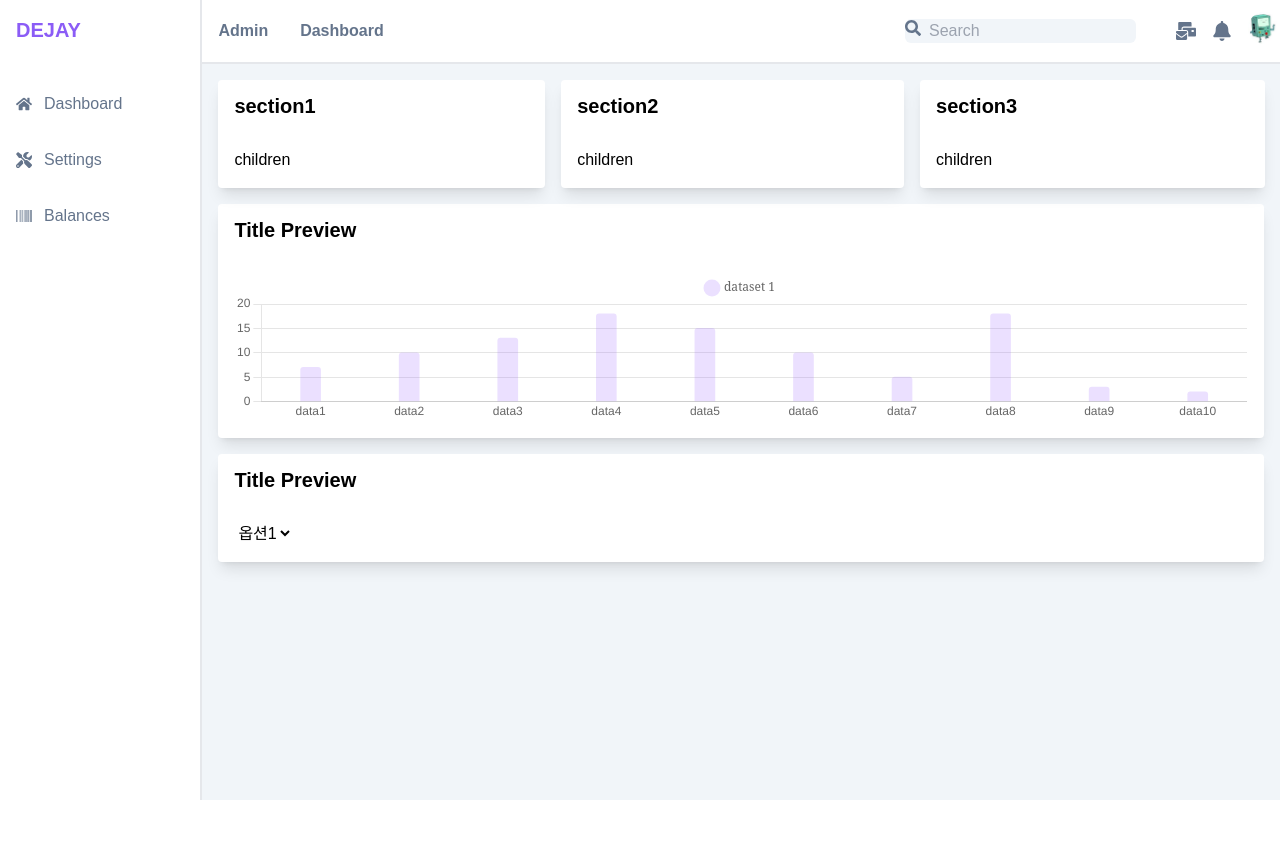
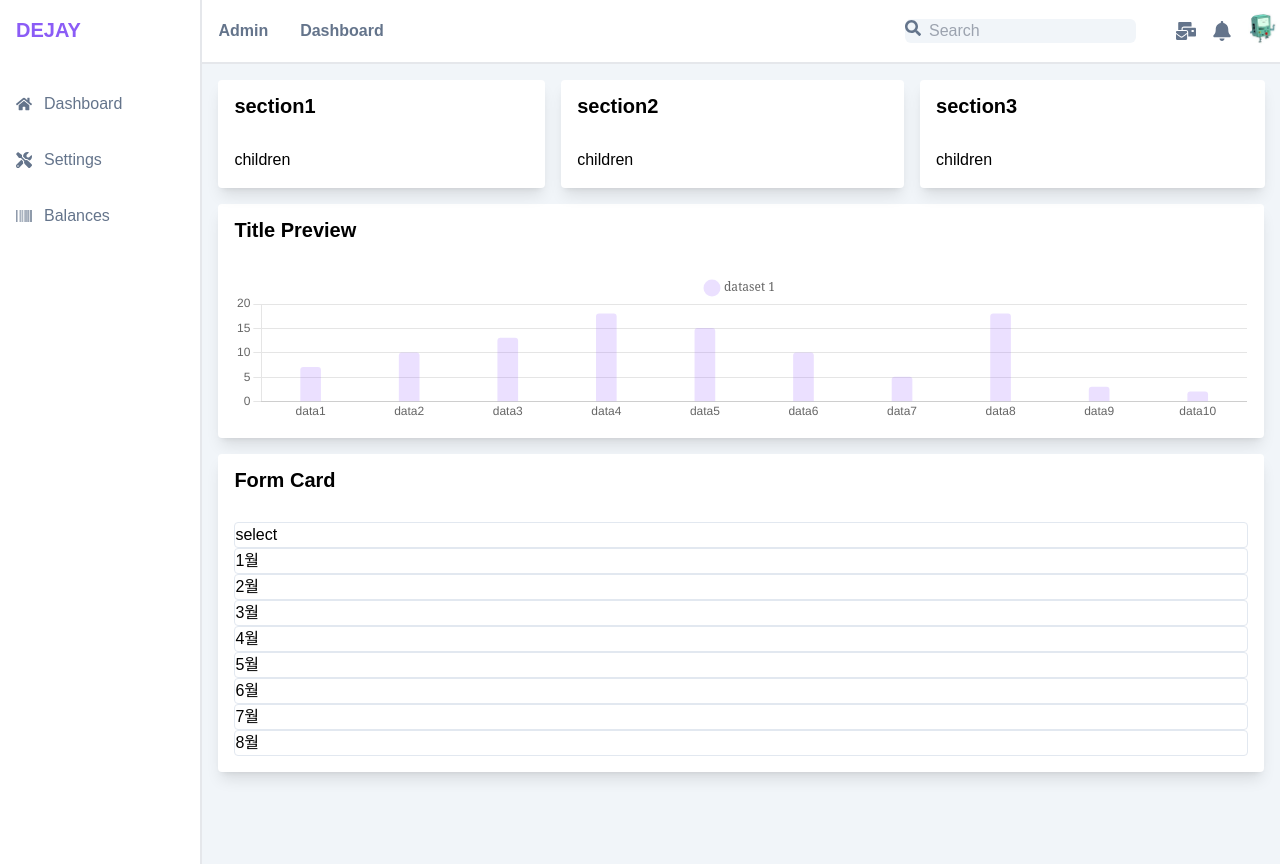
Before and after one commit to softBUD/admin-page-sample, a Next.js app: page /dashboard in a window 1280 px wide. Before the commit the page ends 800 px from the top, so only its background shows below. Built offline with nearby package versions, Linux system fonts and the light colour scheme.

Commit message:
selectbox 컴포넌트 작업중

```diff
--- a/app/admin/page.tsx
+++ b/app/admin/page.tsx
@@ -1,5 +1,5 @@
 import React from "react";
-import Header from "@/components/header";
+import Header from "@/components/navigation/header";
 import Navbar from "@/components/navbar";
 
 export default function admin() {
--- a/app/dashboard/page.tsx
+++ b/app/dashboard/page.tsx
@@ -1,9 +1,21 @@
 import Card from "@/components/cards/card";
 import BarChartCard from "@/components/charts/bar-chart-card";
+import Select from "@/components/input/select";
 
 export default function dashboard() {
+  const selectOptions = [
+    { value: "January", name: "1월" },
+    { value: "February", name: "2월" },
+    { value: "March", name: "3월" },
+    { value: "April", name: "4월" },
+    { value: "May", name: "5월" },
+    { value: "June", name: "6월" },
+    { value: "July", name: "7월" },
+    { value: "August", name: "8월" },
+  ];
+
   return (
-    <div className="w-full h-full">
+    <div className="w-full h-screen">
       <div className="flex flex-row">
         <section className="pt-4 pl-4 pr-4 pb-4 min-w-[33.3%]">
           <Card title="section1">children</Card>
@@ -21,12 +33,8 @@ export default function dashboard() {
         </Card>
       </section>
       <section className="pl-4 pr-4">
-        <Card title="Title Preview">
-          <select>
-            <option>옵션1</option>
-            <option>옵션2</option>
-            <option>옵션3</option>
-          </select>
+        <Card title="Form Card">
+          <Select options={selectOptions} />
         </Card>
       </section>
     </div>
--- a/app/layout.tsx
+++ b/app/layout.tsx
@@ -1,6 +1,6 @@
 import "./globals.css";
-import Header from "@/components/header";
-import Navbar from "@/components/navbar";
+import Header from "@/components/navigation/header";
+import Navbar from "@/components/navigation/navbar";
 import { Inter } from "next/font/google";
 
 const inter = Inter({ subsets: ["latin"] });
@@ -18,11 +18,11 @@ export default function RootLayout({
   return (
     <html lang="en">
       <body className={inter.className}>
-        <div className="flex flex-row h-screen bg-slate-100">
+        <div className="flex flex-row bg-slate-100">
           <Navbar />
           <div className="flex flex-col w-screen">
             <Header />
-            <div className="">{children}</div>
+            <div className="h-screen">{children}</div>
           </div>
         </div>
       </body>
--- a/components/input/select.tsx
+++ b/components/input/select.tsx
@@ -1,16 +1,84 @@
-import React from "react";
+"use client";
+import React, {
+  MouseEventHandler,
+  forwardRef,
+  useEffect,
+  useRef,
+  useState,
+} from "react";
 
+// selectLabel: 박스와 같이 표시할 소제목
+// defaultValue: 랜더링시 기본값
 interface SelectProps {
-  name: string;
-  form?: string;
+  selectLabel?: string;
+  defaultValue?: string;
+  options: SelectOptions[];
 }
 
-export default function Select({ name, form }: SelectProps) {
+// value: 해당 옵션이 가진 값
+// name: 사용자에게 보여줄 옵션 명
+type SelectOptions = {
+  value: string | number;
+  name: string;
+};
+
+interface OptionBoxProps {
+  onClick: MouseEventHandler;
+  value: string;
+}
+
+const OptionsHeader = ({ onClick, value }: OptionBoxProps) => {
   return (
-    <select name={name} form={form}>
-      <option>옵션1</option>
-      <option>옵션2</option>
-      <option>옵션3</option>
-    </select>
+    <li
+      onClick={onClick}
+      className="border-solid border border-slate-200 rounded"
+    >
+      {value}
+    </li>
+  );
+};
+
+const OptionsDropDown = ({ onClick, value }: OptionBoxProps) => {
+  return (
+    <li
+      onClick={onClick}
+      className="border-solid border border-slate-200 rounded"
+    >
+      {value}
+    </li>
+  );
+};
+
+export default function Select({
+  options,
+  selectLabel,
+  defaultValue,
+}: SelectProps) {
+  const [selectedValue, setSelectedValue] = useState<SelectOptions>({
+    name: "select",
+    value: "none-select",
+  });
+
+  const selectClicked = (value: SelectOptions) => {
+    setSelectedValue(value);
+  };
+
+  return (
+    <div className="w-full flex">
+      {selectLabel && <div className="min-w-fit mr-4">{selectLabel}</div>}
+      <ul id="select-box" className="flex w-full flex-col">
+        <OptionsHeader
+          onClick={() => console.log(selectedValue)}
+          value={selectedValue.name}
+        />
+        {options.map((item) => (
+          <OptionsDropDown
+            key={item.value}
+            value={item.name}
+            onClick={() => selectClicked(item)}
+          />
+        ))}
+      </ul>
+    </div>
   );
 }
--- a/components/navbar.tsx
+++ b/components/navigation/navbar.tsx
@@ -3,7 +3,7 @@ import { FaHome } from "react-icons/fa";
 import { FaTools } from "react-icons/fa";
 import { FaBarcode } from "react-icons/fa";
 import Link from "next/link";
-import BarChartCard from "./charts/bar-chart-card";
+import BarChartCard from "../charts/bar-chart-card";
 
 export default function Navbar() {
   // type: 선언적 확장 불가능, nav에 입력된 메뉴의 데이터는 정적 타입으로만 사용한다.
@@ -41,7 +41,7 @@ export default function Navbar() {
 
   return (
     <>
-      <nav className="relative left-0 top-0 z-[1035] h-full w-60 min-w-[200px]  bg-white border-r-2">
+      <nav className="relative left-0 top-0 z-[1035] w-60 min-w-[200px]  bg-white border-r-2">
         <h1
           id="side-bar-title"
           className="text-violet-500 ml-4 text-xl font-semibold mt-4 mb-1"
```
Also changed, not shown: components/navigation/header.tsx (renamed from components/header.tsx).
